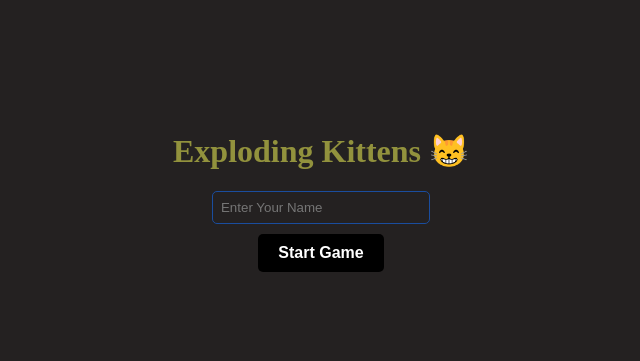
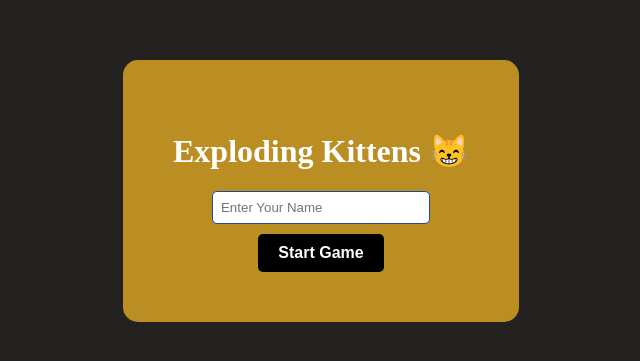
Before and after one commit to Siddhant422/Emitrr-task, a React (Create React App) app in the folder exploding-kittens-frontend/: page / in a window 1280 px wide. Shown: the part 209-570 px from the top of the page, without its empty margins (319-959 px from the left). Built offline with nearby package versions, Linux system fonts and the light colour scheme.

Commit message:
Change in CSS

```diff
--- a/exploding-kittens-frontend/src/App.css
+++ b/exploding-kittens-frontend/src/App.css
@@ -28,7 +28,7 @@
 }
 
 .nameformTitle {
-  color: #92923d;
+  color: white;
   text-align: center;
 }
 
--- a/exploding-kittens-frontend/src/components/NameForm.js
+++ b/exploding-kittens-frontend/src/components/NameForm.js
@@ -20,7 +20,7 @@
 
   return (
 
-    <form onSubmit={handleSubmit} style={{ textAlign: 'center' }}>
+    <form onSubmit={handleSubmit} style={{ textAlign: 'center', padding: '50px', backgroundColor: '#BA8E23', borderRadius: '15px' }}>
       <div className="nameformTitle">
         <h1>Exploding Kittens 😸</h1>
       </div>
@@ -30,7 +30,7 @@
         onChange={(e) => setName(e.target.value)}
         placeholder="Enter Your Name"
         style={{
-          backgroundColor: 'transparent',
+          backgroundColor: 'white',
           border: '1px solid #1a4d9e',
           color: 'black',
           padding: '8px',
```
